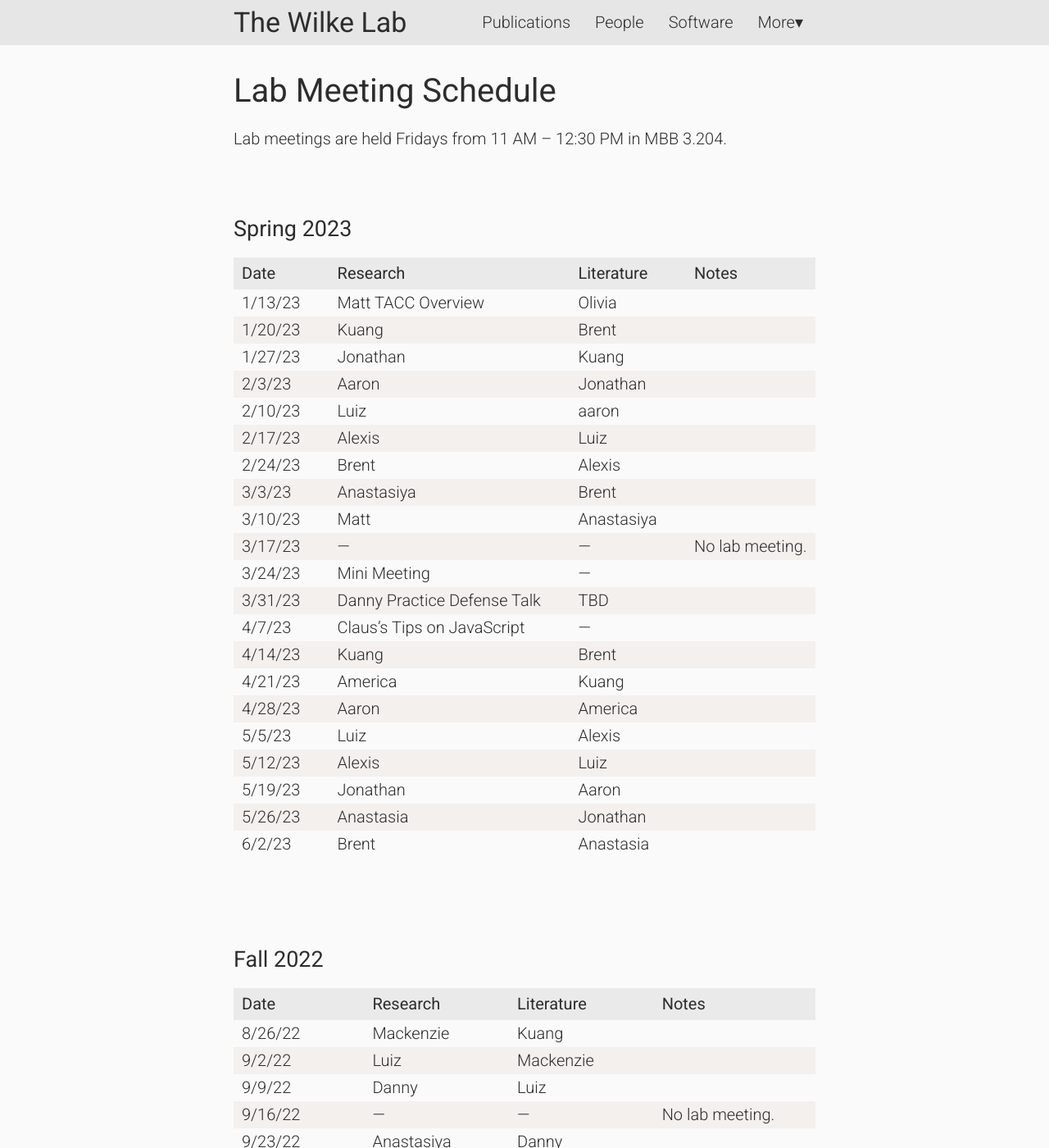
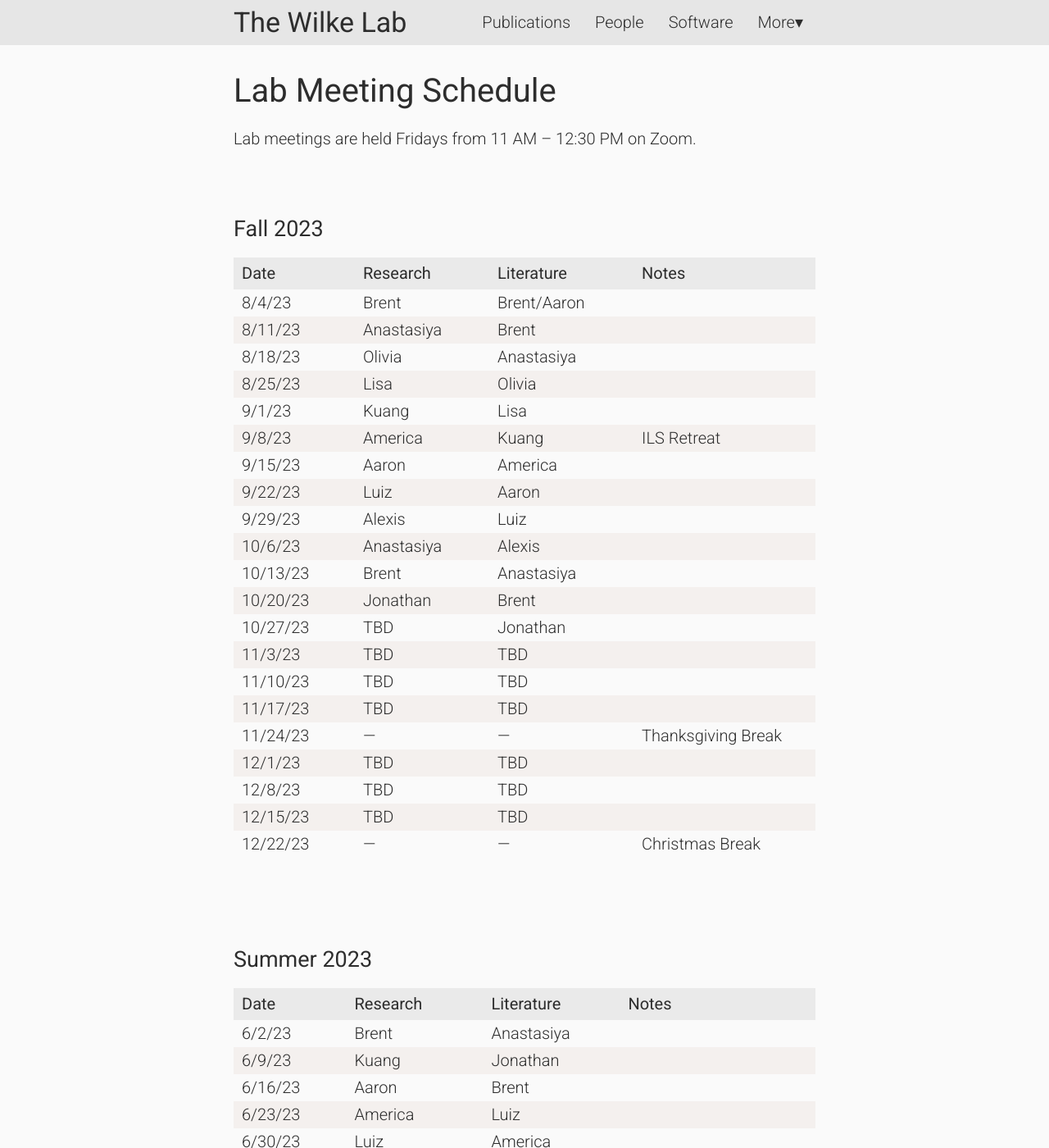
Before and after one commit to wilkelab/wilkelab.github.io, a Jekyll site: the page built from lab_meetings.md, in a window 1280 px wide and 1400 px high. Shown: the whole window at 82% size. Built offline with Jekyll 4.4.1, drawn with Linux system fonts in a browser that asks for light colours; nearby versions of some CDN libraries; some of the changed text lies outside the part shown.

```diff
--- a/lab_meetings.md
+++ b/lab_meetings.md
@@ -4,8 +4,58 @@
 permalink: /lab_meetings
 ---
 
-Lab meetings are held Fridays from 11 AM -- 12:30 PM in MBB 3.204.
+Lab meetings are held Fridays from 11 AM -- 12:30 PM on Zoom.
 <br><br>
+
+### Fall 2023
+
+|------+---+--------------------+---+----------------------+---+-------|
+| Date      |    |Research       |    |Literature |         |Notes      |
+|:----------|----|:------------------|----|:--------------------|---|:------|
+| 8/4/23 || Brent || Brent/Aaron ||
+| 8/11/23 || Anastasiya || Brent ||
+| 8/18/23 || Olivia || Anastasiya ||
+| 8/25/23 || Lisa || Olivia ||
+| 9/1/23 || Kuang || Lisa ||
+| 9/8/23 || America || Kuang || ILS Retreat
+| 9/15/23 || Aaron || America ||
+| 9/22/23 || Luiz || Aaron ||
+| 9/29/23 || Alexis || Luiz ||
+| 10/6/23 || Anastasiya || Alexis ||
+| 10/13/23 || Brent || Anastasiya ||
+| 10/20/23 || Jonathan || Brent ||
+| 10/27/23 || TBD || Jonathan ||
+| 11/3/23 || TBD || TBD ||
+| 11/10/23 || TBD || TBD ||
+| 11/17/23 || TBD || TBD ||
+| 11/24/23 || --- || --- || Thanksgiving Break
+| 12/1/23 || TBD || TBD ||
+| 12/8/23 || TBD || TBD ||
+| 12/15/23 || TBD || TBD ||
+| 12/22/23 || --- || --- || Christmas Break
+|------+---+--------------------+---+----------------------+---+-------|
+{:.widetable}
+
+<br><br />
+
+### Summer 2023
+
+|------+---+--------------------+---+----------------------+---+-------|
+| Date      |    |Research       |    |Literature |         |Notes      |
+|:----------|----|:------------------|----|:--------------------|---|:------|
+| 6/2/23 || Brent || Anastasiya ||
+| 6/9/23 || Kuang || Jonathan ||
+| 6/16/23 || Aaron || Brent ||
+| 6/23/23 || America || Luiz ||
+| 6/30/23 || Luiz || America ||
+| 7/7/23 || Alexis || Aaron ||
+| 7/14/23 || Anastasiya || Aleixs ||
+| 7/21/23 || --- || --- || Claus Out of Country
+| 7/28/23 || --- || Anastasiya ||
+|------+---+--------------------+---+----------------------+---+-------|
+{:.widetable}
+
+<br><br />
 
 ### Spring 2023
 
```
